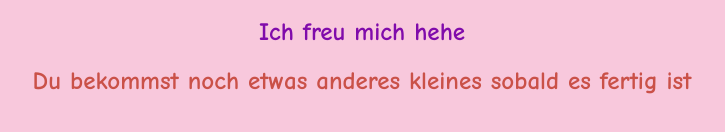
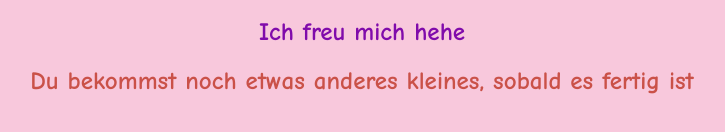
Before and after one commit to steiniiv2/gfwebsite, a plain HTML site: page yes.html in a window 1280 px wide. Shown: the part 522-654 px from the top of the page, 278-1003 px from the left. Drawn offline with Linux system fonts and the light colour scheme.

Commit message:
Update yes.html

```diff
--- a/yes.html
+++ b/yes.html
@@ -13,7 +13,7 @@
                 <img src="./style/images/cute-cat.gif" alt="Cute animated illustration">
             </div>
             <p class = "text">Ich freu mich hehe</p>
-            <p class = "text1">Du bekommst noch etwas anderes kleines sobald es fertig ist</p>
+            <p class = "text1">Du bekommst noch etwas anderes kleines, sobald es fertig ist</p>
         </div>
 
     </body>
```
